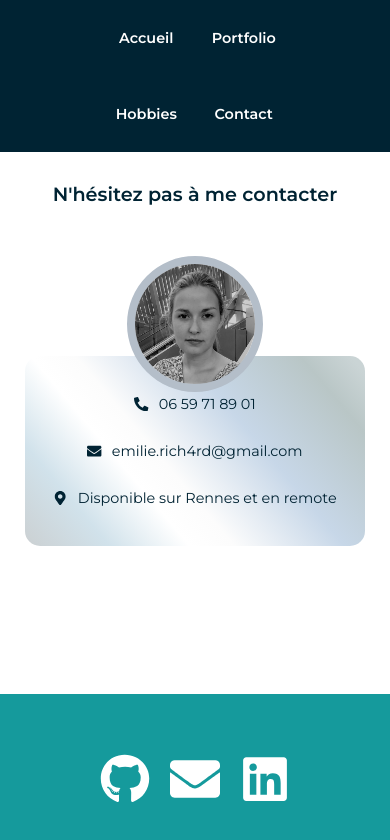
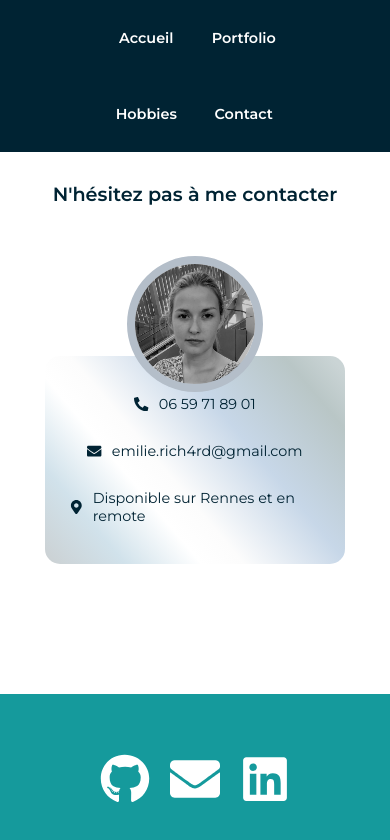
Before and after one commit to Emilie2393/emilierichard_cv, a React (Create React App) app: page /contact in a window 390 px wide. Shown: the top 840 px of the page. Built offline with nearby package versions, Linux system fonts and the light colour scheme.

Commit message:
Contact browser correction

```diff
--- a/src/styles/components/ContactCard.scss
+++ b/src/styles/components/ContactCard.scss
@@ -45,7 +45,7 @@
             font-size: 1.2em;
         }
         &__card{
-            width: 290px;
+            width: 250px;
             padding: 25px;
             margin-top: 150px;
             margin-bottom: 60px;
```
